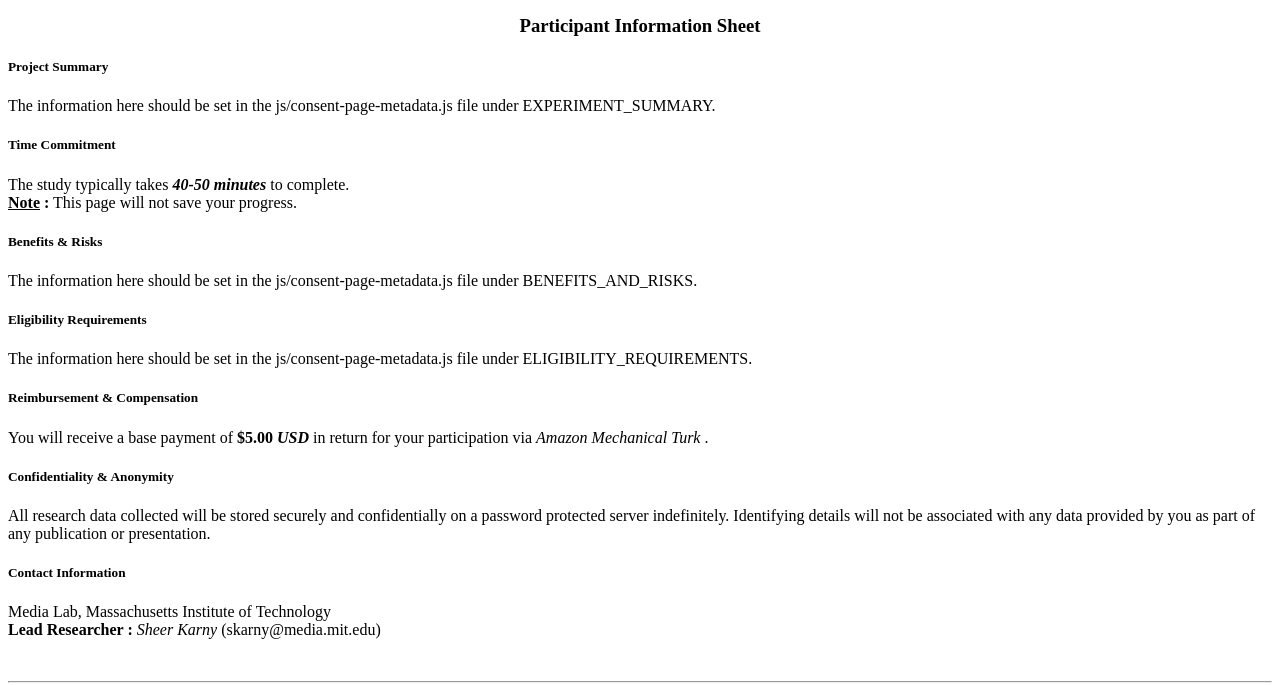
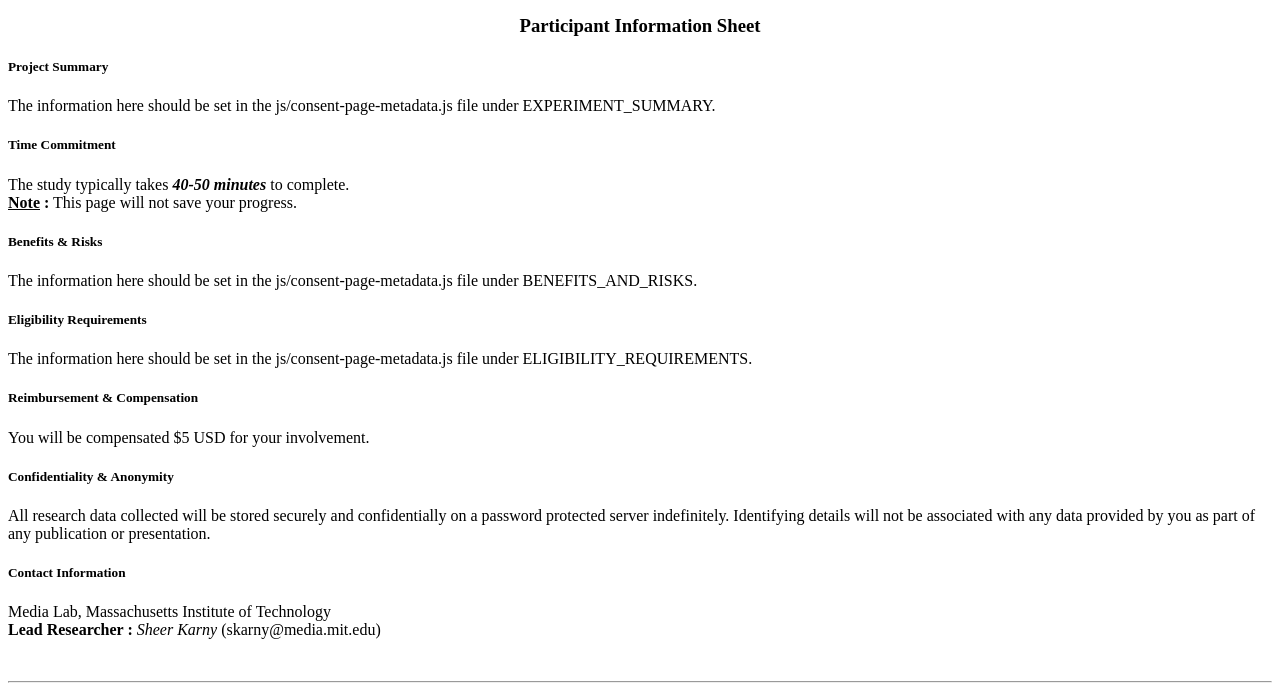
Before and after one commit to skarny0/mech-int-chat, a website: page html/consent.html in a window 1280 px wide. Shown: the part 116-801 px from the top of the page. Drawn offline with Linux system fonts and the light colour scheme; files that its build step writes are made by us from their sources; files whose address does not match are found by name.

Commit message:
new consent form

```diff
--- a/html/consent.html
+++ b/html/consent.html
@@ -79,20 +79,8 @@
 
                         <h5><b>Reimbursement & Compensation</b></h5>
                         <p class="ml-4">
-                            You will receive a base payment of
-                            <b>
-                                <text id="compensation">
-                                    $5.00
-                                </text>
-                                 <i>USD</i>
-                            </b>
-                            in return for your participation via
-                            <i>
-                                <text id="recruitment-service">
-                                    Amazon Mechanical Turk
-                                </text>
-                            </i>.
-
+                            You will be compensated $5 USD for your involvement.
+                        </p>
 
                         <h5><b>Confidentiality & Anonymity</b></h5>
                         <p class="ml-4">
```
